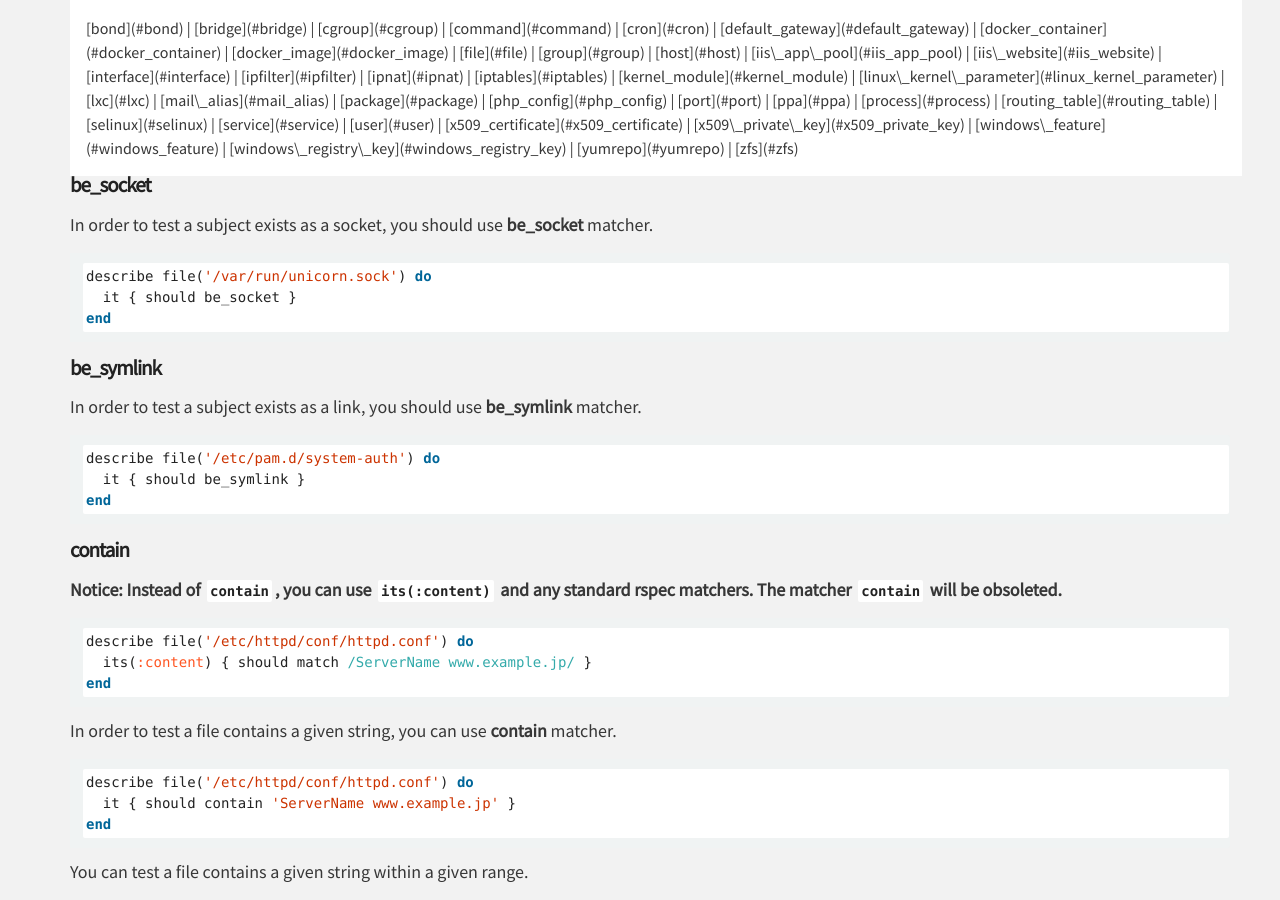
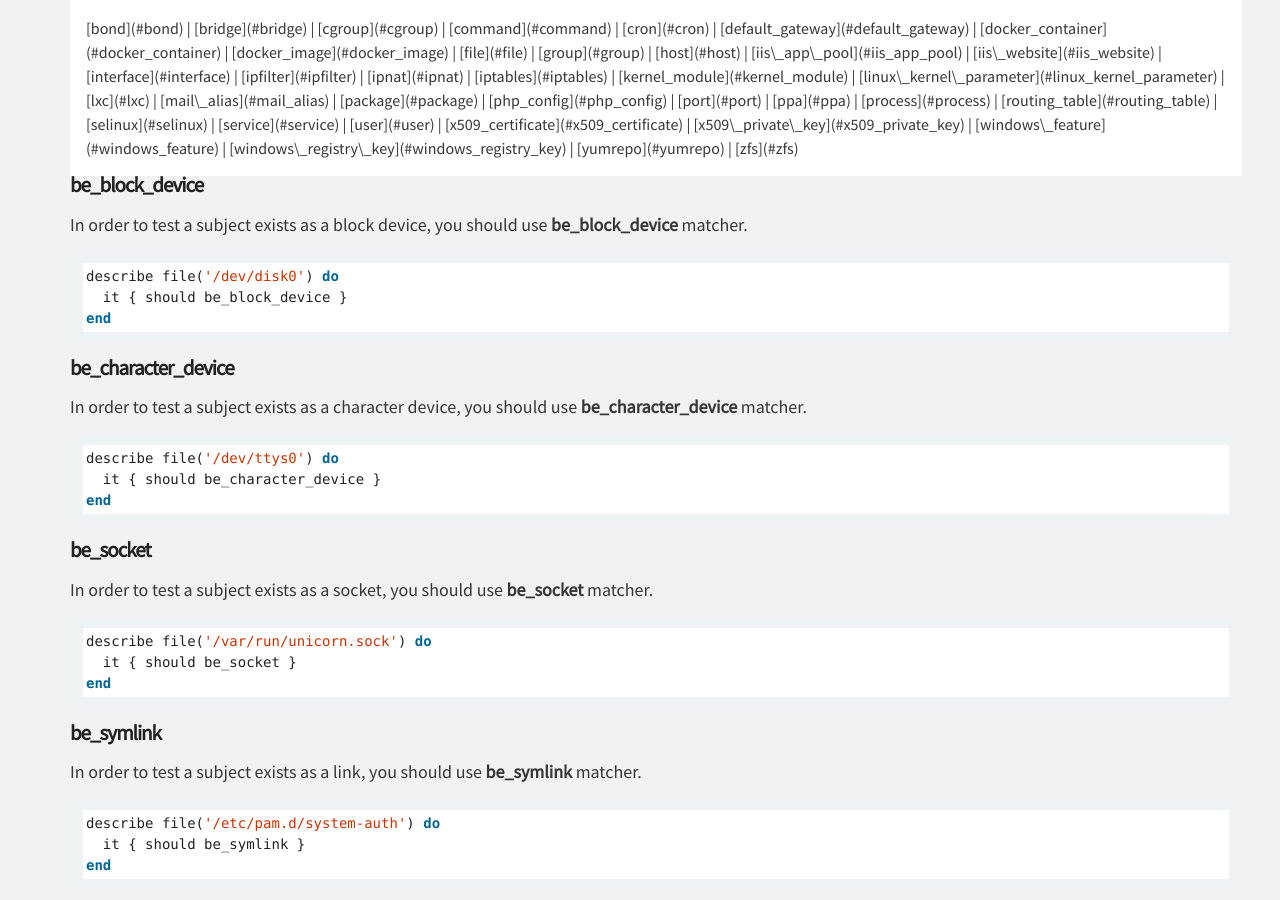
Before and after one commit to serverspec/serverspec.github.io, a Jekyll site: the page built from resource_types.md, in a window 1280 px wide and 900 px high, scrolled down 5229 px. Built offline with Jekyll 4.4.1, drawn with Linux system fonts in a browser that asks for light colours; nearby versions of some CDN libraries; Markdown is read by kramdown in place of the engine named in the settings.

Commit message:
Add document for block_device and character_device

````diff
--- a/_includes/file.md
+++ b/_includes/file.md
@@ -19,6 +19,26 @@ In order to test a subject exists as a directory, you should use **be_directory*
 ```ruby
 describe file('/var/log/httpd') do
   it { should be_directory }
+end
+```
+
+#### be_block_device
+
+In order to test a subject exists as a block device, you should use **be_block_device** matcher.
+
+```ruby
+describe file('/dev/disk0') do
+  it { should be_block_device }
+end
+```
+
+#### be_character_device
+
+In order to test a subject exists as a character device, you should use **be_character_device** matcher.
+
+```ruby
+describe file('/dev/ttys0') do
+  it { should be_character_device }
 end
 ```
 
````
